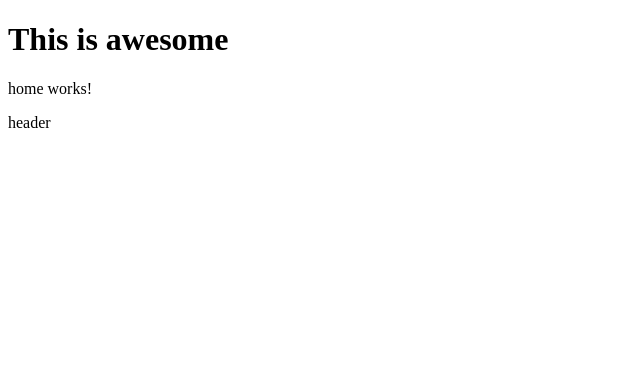
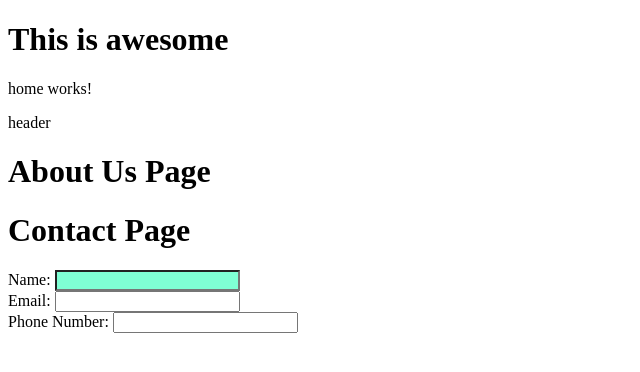
Before and after one commit to drcox23/angular-example, an Angular app: page / in a window 1280 px wide. Shown: the top 372 px of the page, without its empty margins (0-640 px from the left). Built offline with nearby package versions, Linux system fonts and the light colour scheme.

Commit message:
doing some component stuff

```diff
--- a/src/app/app.component.html
+++ b/src/app/app.component.html
@@ -1 +1,4 @@
-<app-home></app-home>
+<!-- <app-page></app-page> -->
+<home-page></home-page>
+<about-us-page></about-us-page>
+<contact-page></contact-page>
--- /dev/null
+++ b/src/app/pages/about-us/about-us.component.html
@@ -0,0 +1,3 @@
+<h1>
+  {{ title }}
+</h1>
--- /dev/null
+++ b/src/app/pages/about-us/about-us.component.scss
@@ -0,0 +1,3 @@
+body {
+  background-color: aquamarine;
+}
--- /dev/null
+++ b/src/app/pages/about-us/about-us.component.ts
@@ -0,0 +1,16 @@
+import { Component } from '@angular/core';
+
+@Component({
+  selector: 'about-us-page',
+  templateUrl: './about-us.component.html',
+  styleUrls: ['./about-us.component.scss']
+})
+export class AboutUsComponent {
+
+  title: string = "About Us Page";
+
+  constructor() {
+
+
+  }
+}
--- /dev/null
+++ b/src/app/pages/contact/contact.component.html
@@ -0,0 +1,18 @@
+<h1>
+  {{ title }}
+</h1>
+
+<form action="">
+  <span>Name: </span>
+  <input type="text" name="name" id="name" value="" [(ngModel)]="formData.name">
+  <br />
+  <span>Email: </span>
+  <input type="text" name="email" id="email" value="" [(ngModel)]="formData.email">
+  <br />
+  <span>Phone Number: </span>
+  <input type="text" name="phoneNumber" id="phoneNumber" value="">
+</form>
+
+{{ formData.name }}
+<br >
+{{ formData.email}}
--- /dev/null
+++ b/src/app/pages/contact/contact.component.scss
@@ -0,0 +1,3 @@
+#name {
+  background-color: aquamarine
+}
--- /dev/null
+++ b/src/app/pages/contact/contact.component.ts
@@ -0,0 +1,24 @@
+import { Component, OnInit } from '@angular/core';
+
+@Component({
+  selector: 'contact-page',
+  templateUrl: './contact.component.html',
+  styleUrls: ['./contact.component.scss']
+})
+export class ContactComponent {
+
+  title: string = "Contact Page"
+  formData: {
+    name: string,
+    email: string
+  } = {
+    name: '',
+    email: ''
+  };
+
+
+  constructor() {
+
+  }
+
+}
--- a/src/app/pages/home/home.component.ts
+++ b/src/app/pages/home/home.component.ts
@@ -1,7 +1,7 @@
 import { Component, OnInit } from '@angular/core';
 
 @Component({
-  selector: 'app-home',
+  selector: 'home-page',
   templateUrl: './home.component.html',
   styleUrls: ['./home.component.scss']
 })
```
Also changed, not shown: src/app/app.module.ts (+9 -2 lines).
